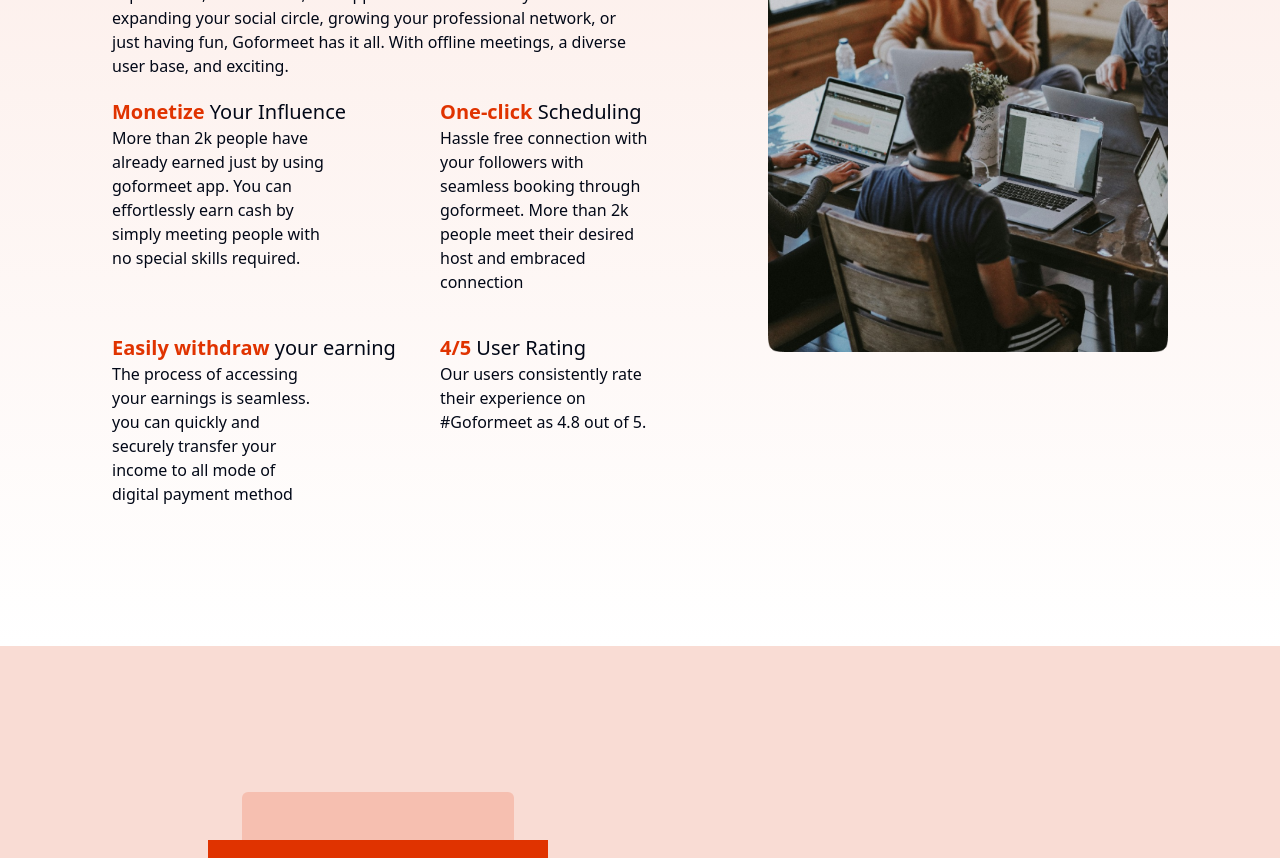
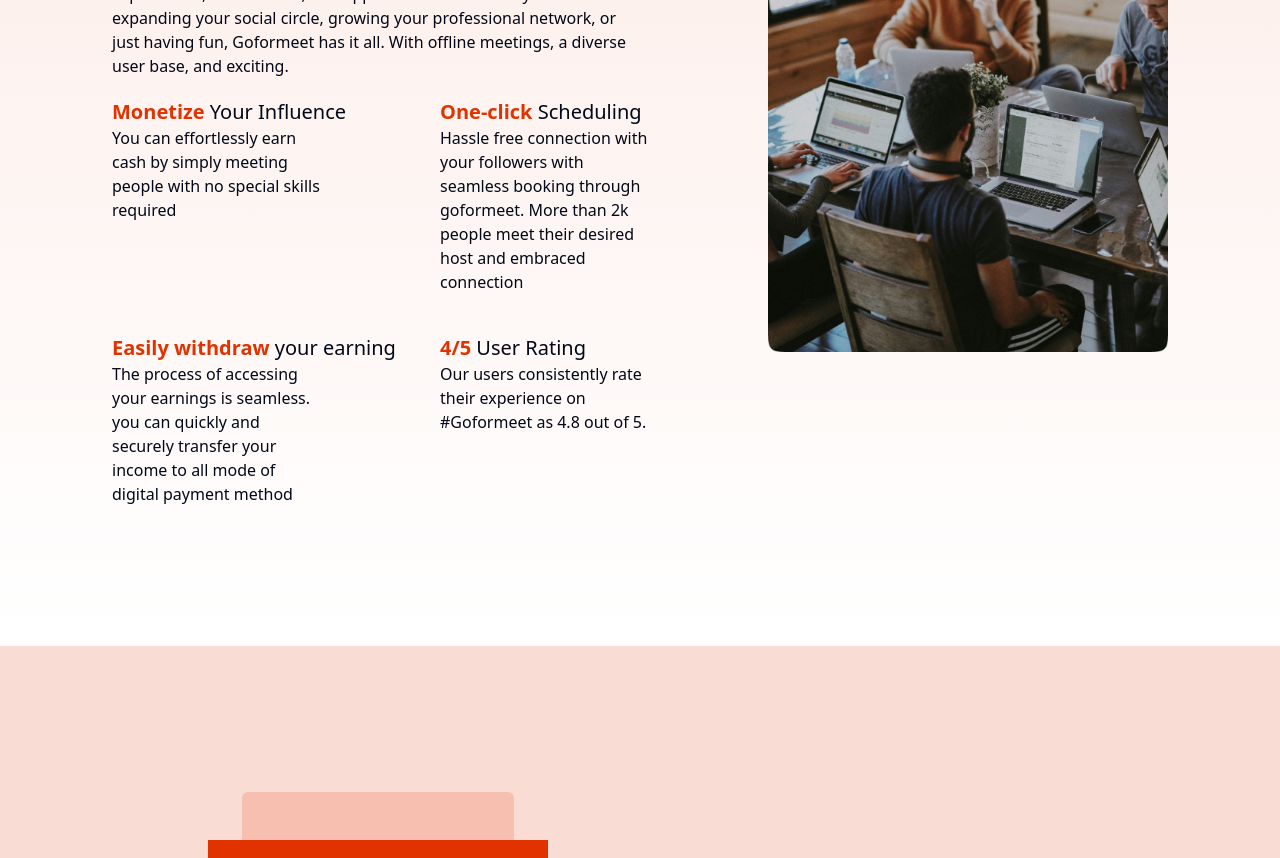
Before and after one commit to Phani385/goformeet_nextjs_frontend, a Next.js app: page / in a window 1280 px wide. Shown: the part 3940-4798 px from the top of the page. Built offline with nearby package versions, Linux system fonts and the light colour scheme.

Commit message:
Update architecture cards

```diff
--- a/constants/index.ts
+++ b/constants/index.ts
@@ -329,7 +329,7 @@ export const ArchitectureJourneyCards = [
     highlightedText: "Monetize",
     title: "Your Influence",
     description:
-      "More than 2k people have already earned just by using goformeet app. You can effortlessly earn cash by simply meeting people with no special skills required.",
+      "You can effortlessly earn cash by simply meeting people with no special skills required",
   },
   {
     highlightedText: "One-click",
```
